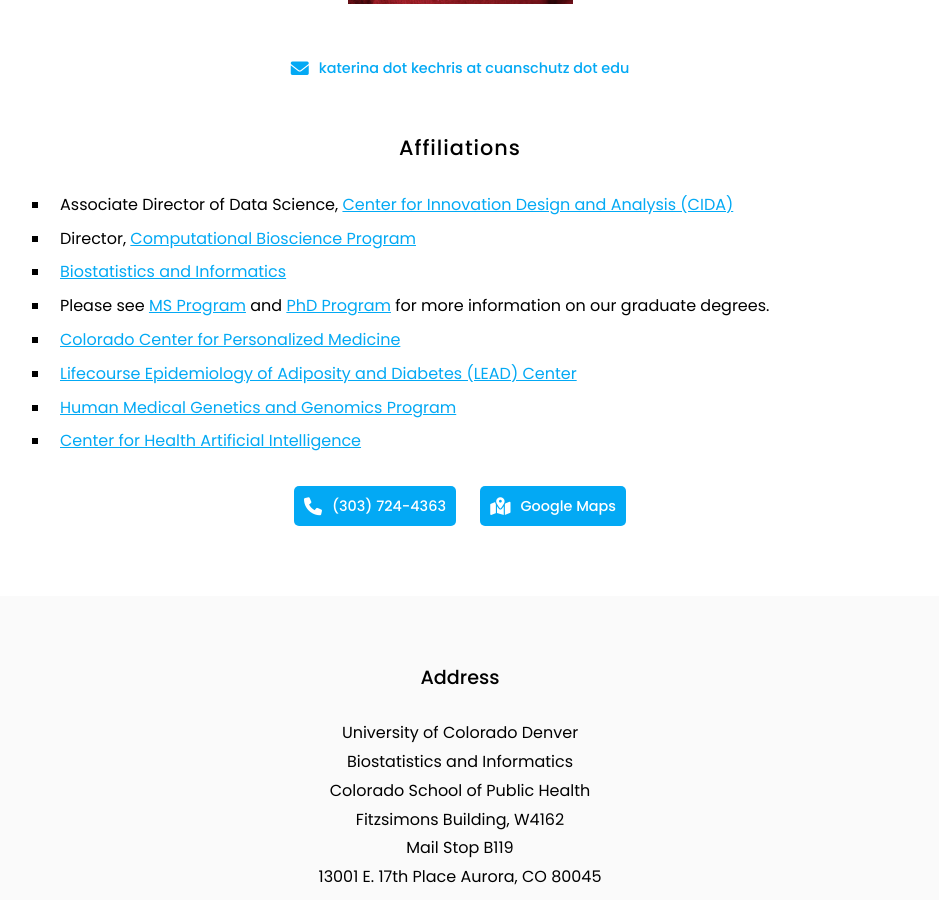
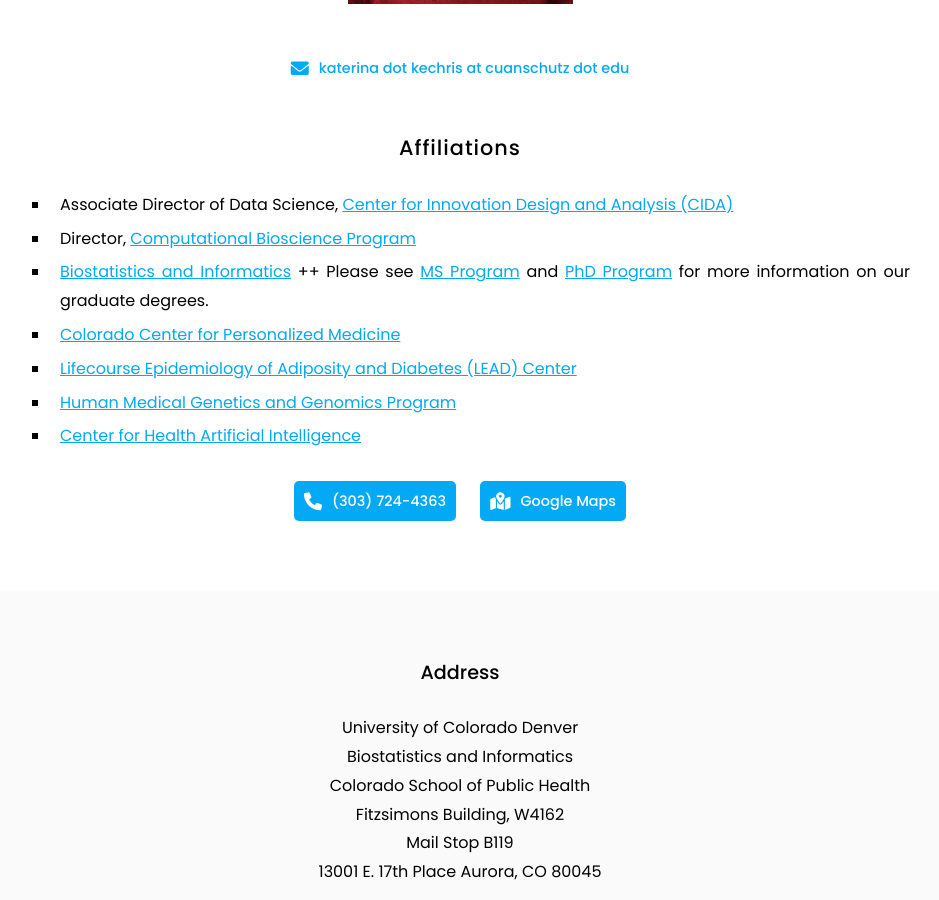
Before and after one commit to KechrisLab/kechrislab.github.io, a Jekyll site: the page built from contact/index.md, in a window 1280 px wide and 900 px high, scrolled down 590 px. Shown: the whole window, without its empty margins (180-1119 px from the left). Built offline with Jekyll 4.4.1, drawn with Linux system fonts in a browser that asks for light colours.

```diff
--- a/contact/index.md
+++ b/contact/index.md
@@ -27,7 +27,7 @@ nav:
 + Associate Director of Data Science, [Center for Innovation Design and Analysis (CIDA)](https://coloradosph.cuanschutz.edu/research-and-practice/centers-programs/cida)
 + Director, [Computational Bioscience Program](http://compbio.ucdenver.edu/)
 + [Biostatistics and Informatics](http://www.ucdenver.edu/academics/colleges/PublicHealth/Academics/departments/Biostatistics/Pages/welcome.aspx)
-+ Please see [MS Program](http://www.ucdenver.edu/academics/colleges/PublicHealth/Academics/departments/Biostatistics/Academics/Pages/MSBIOS.aspx) and [PhD Program](http://www.ucdenver.edu/academics/colleges/PublicHealth/Academics/departments/Biostatistics/Academics/Pages/PhDBIOS.aspx) for more information on our graduate degrees.
+++ Please see [MS Program](http://www.ucdenver.edu/academics/colleges/PublicHealth/Academics/departments/Biostatistics/Academics/Pages/MSBIOS.aspx) and [PhD Program](http://www.ucdenver.edu/academics/colleges/PublicHealth/Academics/departments/Biostatistics/Academics/Pages/PhDBIOS.aspx) for more information on our graduate degrees.
 + [Colorado Center for Personalized Medicine](https://www.cobiobank.org/)
 + [Lifecourse Epidemiology of Adiposity and Diabetes (LEAD) Center](Lifecourse Epidemiology of Adiposity and Diabetes (LEAD) Center)
 + [Human Medical Genetics and Genomics Program](https://www.cuanschutz.edu/graduate-programs/human-medical-genetics-and-genomics/home)
```
